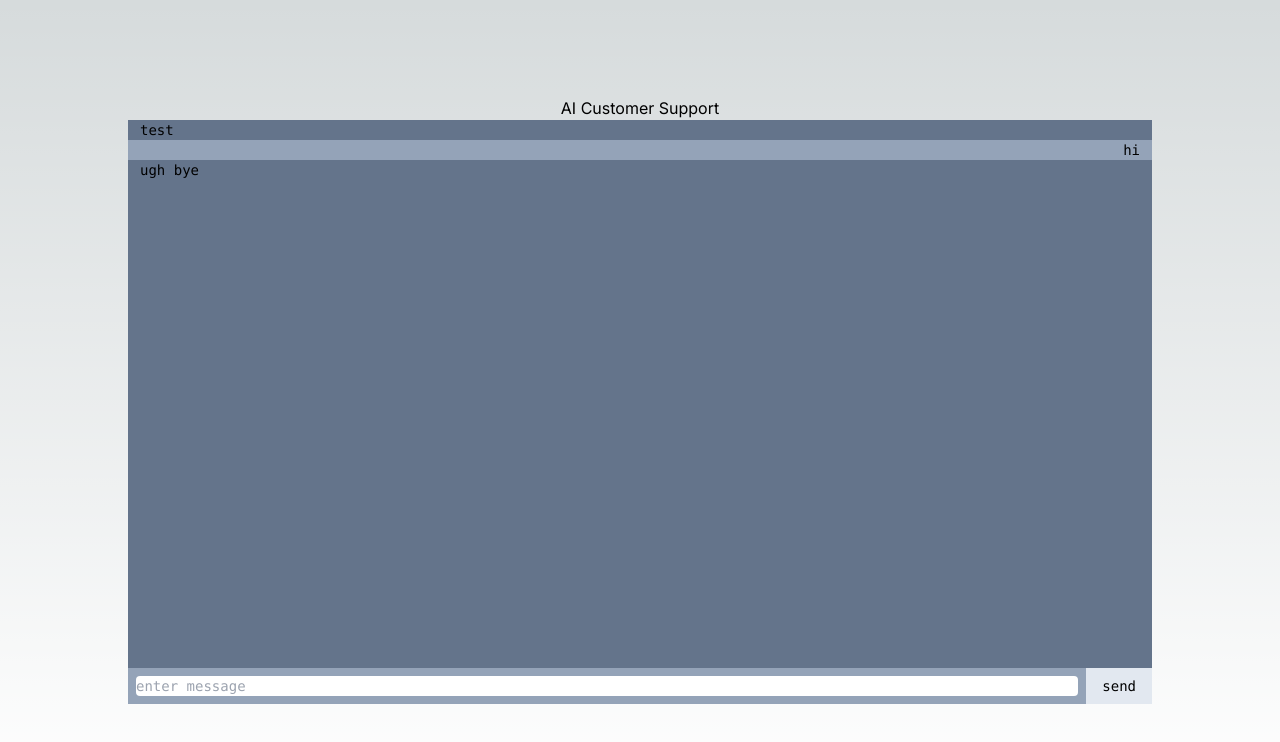
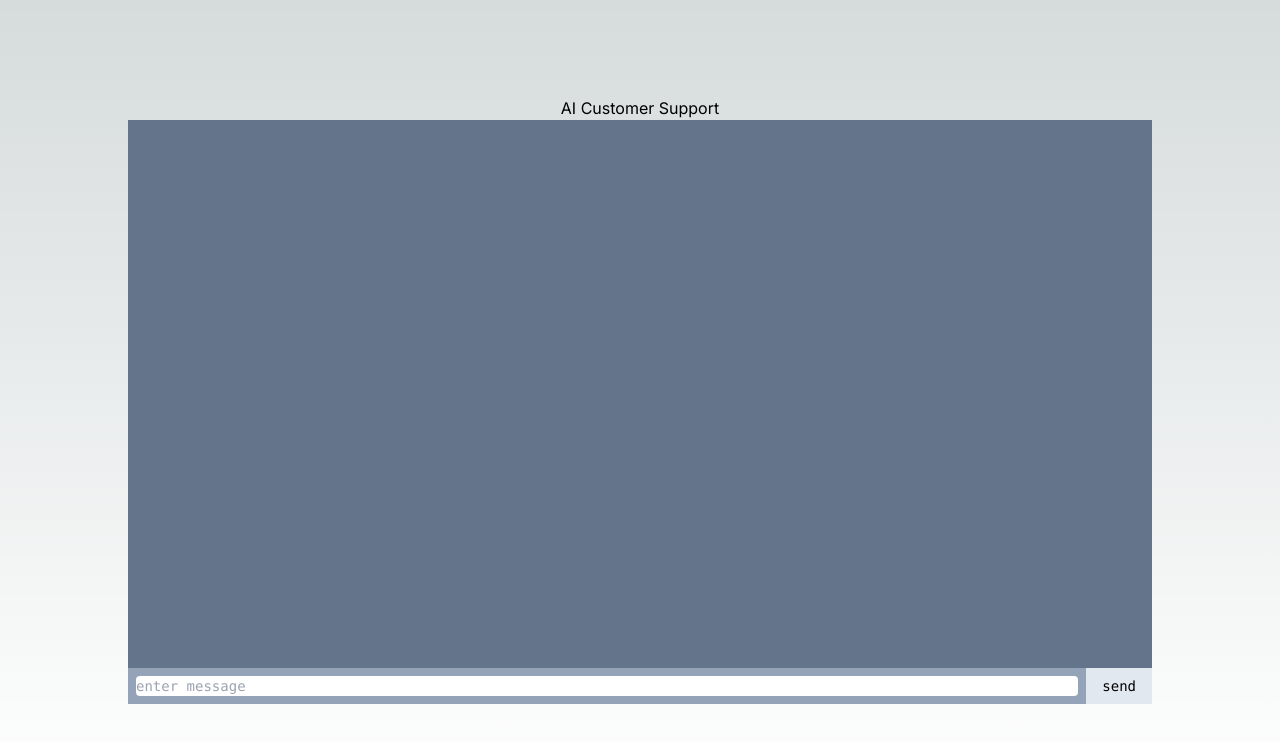
Before and after one commit to npgilman/customer-support, a Next.js app: page / in a window 1280 px wide. Shown: the top 742 px of the page. Built offline with nearby package versions, Linux system fonts and the light colour scheme.

Commit message:
Fixing old code

```diff
--- a/src/app/page.js
+++ b/src/app/page.js
@@ -9,7 +9,7 @@ export default function Home() {
 
   const onSend = (e) => {
     e.preventDefault();
-    if (!newMessage.msg || newMessage.msg.length === 0) return;
+    if (newMessage.length === 0) return;
 
     setMessages([
       ...messages,
@@ -19,21 +19,14 @@ export default function Home() {
     setIndex(msg_index + 1);
   };
 
-  useEffect(() => {
-    setMessages([
-      { msg: "test", index: "1", usr: true },
-      { msg: "hi", index: "2", usr: false },
-      { msg: "ugh bye", index: "3", usr: true },
-    ]);
-  }, []);
-
   return (
     <main className="flex min-h-screen flex-col items-center justify-between p-24">
       AI Customer Support
       <div className="flex flex-col flex-1 z-10 max-w-5xl w-full justify-between font-mono text-sm bg-slate-500">
         <div>
           {messages.map((message) => (
-            <div key={message.index}
+            <div
+              key={message.index}
               className={`${
                 message.index % 2 == 0 ? "bg-slate-400" : "bg-slate-500"
               } ${message.usr ? "text-left pl-3" : "text-right pr-3"}`}
```
